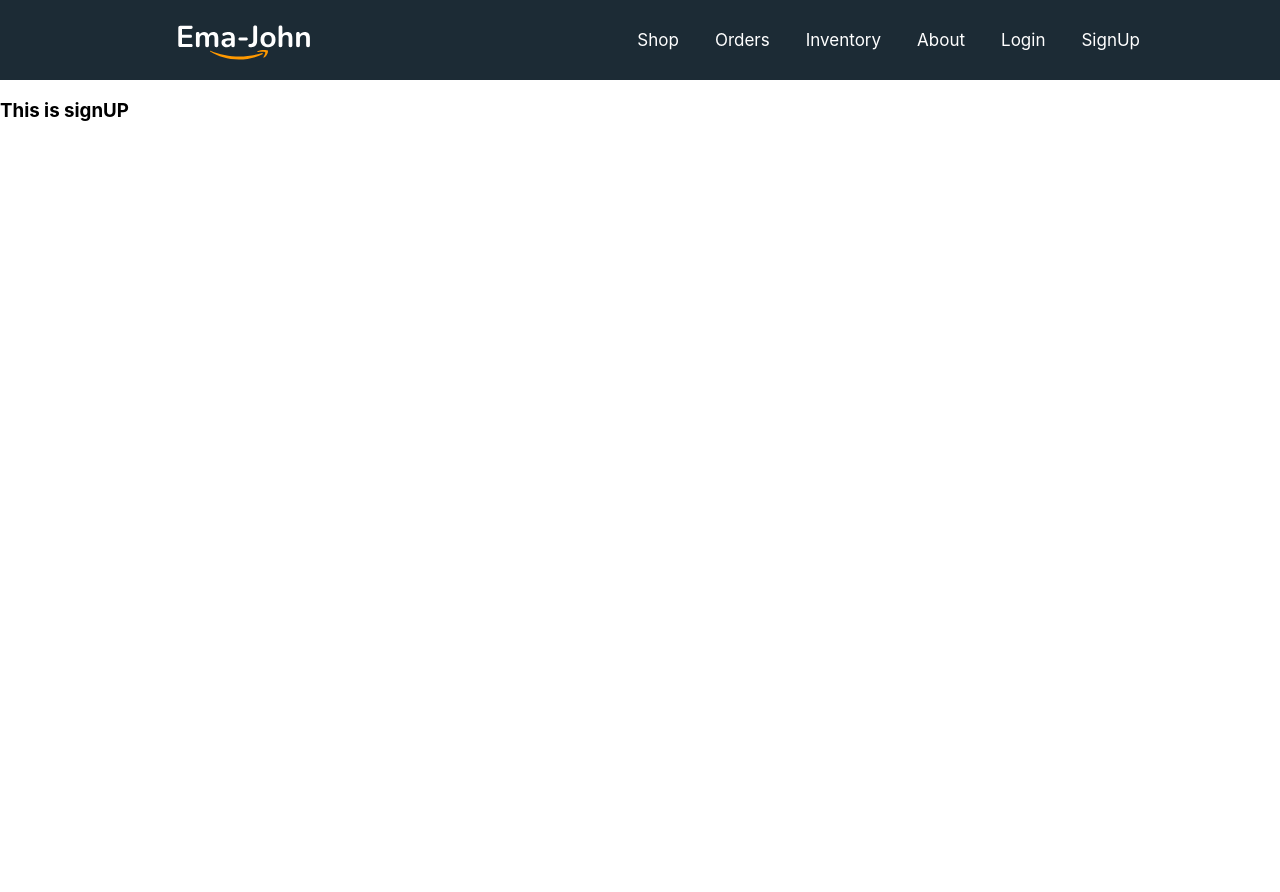
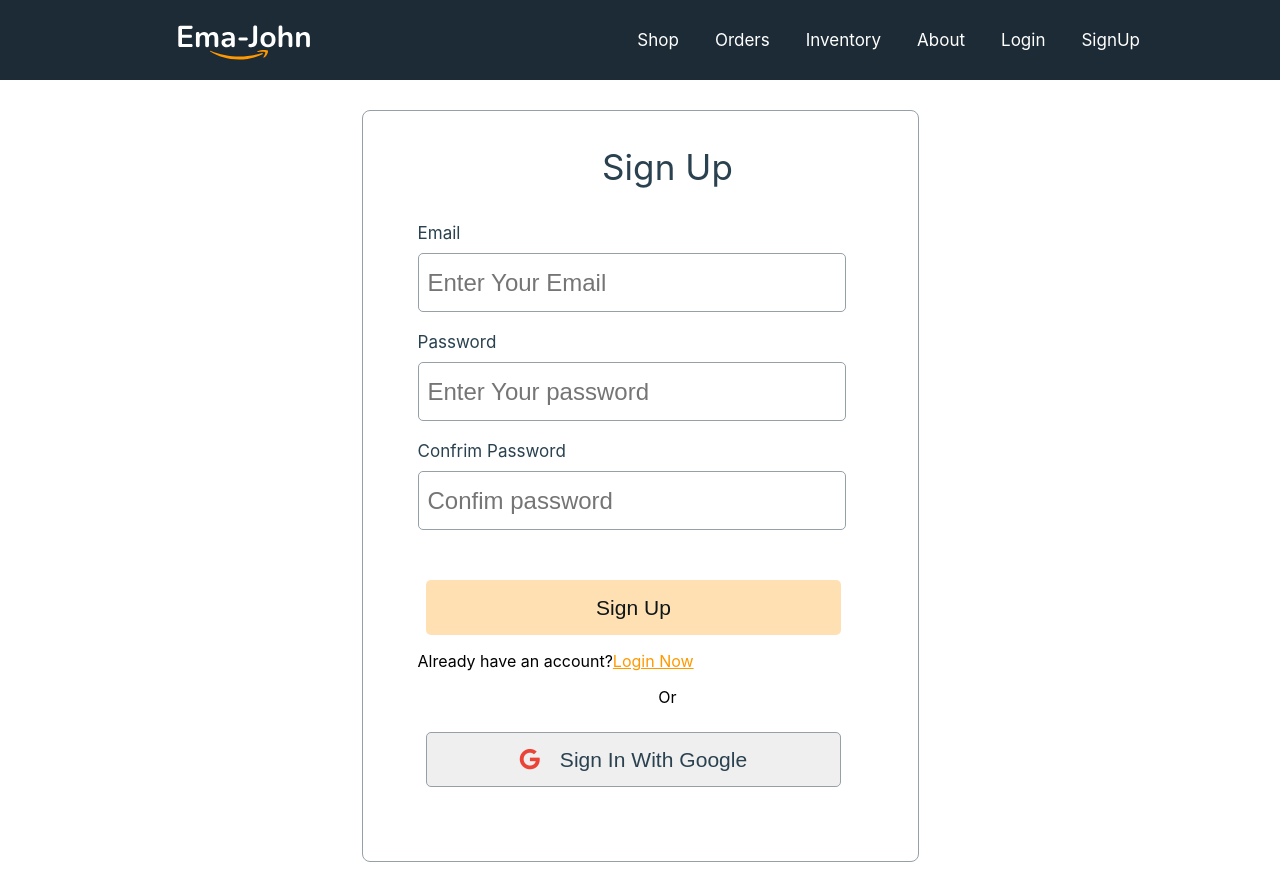
Before and after one commit to bd-dev-ismail/ema-jhon-shopping, a React (Create React App) app: page /signup in a window 1280 px wide. Before the commit the page ends 800 px from the top, so only its background shows below. Built offline with nearby package versions, Linux system fonts and the light colour scheme.

Commit message:
create authcontext

```diff
--- a/src/components/Header/Header.js
+++ b/src/components/Header/Header.js
@@ -1,8 +1,11 @@
 
+import { useContext } from 'react';
 import { Link } from 'react-router-dom';
+import { AuthContext } from '../../context/UserContext';
 import logo from '../../images/Logo.svg';
 import './Header.css';
 const Header = () => {
+    const {user} = useContext(AuthContext)
     return (
         <nav className='header-nav'>
             <Link to="/">
--- a/src/components/Login/Login.css
+++ b/src/components/Login/Login.css
@@ -1,10 +1,10 @@
 .form-container {
     width: 500px;
-    height: 600px;
+    height: 650px;
     margin: 30px auto;
     border: 1px solid #95A0A7;
     border-radius: 8px;
-    padding-left: 41.5px;
+    padding-left: 55px;
 }
 .form-title{
     font-weight: 400;
@@ -39,7 +39,7 @@
 .btn-login{
     width: 415px;
     height: 55px;
-    margin-top: 45px;
+    margin-top: 25px;
     background: rgba(255, 153, 0, 0.3);
     border-radius: 5px;
     font-weight: 400;
@@ -55,3 +55,18 @@
     cursor: pointer;
     background: rgba(255, 153, 0, 0.6);
 }
+.btn-google{
+    width: 415px;
+        height: 55px;
+        margin-top: 25px;
+        border-radius: 5px;
+        font-weight: 400;
+        font-size: 21px;
+        line-height: 25px;
+        letter-spacing: 0.0015em;
+        color: #2A414F;
+        margin-left: 8.5px;
+        border: 1px solid #95A0A7;
+        border-radius: 5px;
+        cursor: pointer;
+}
--- a/src/components/Login/Login.js
+++ b/src/components/Login/Login.js
@@ -34,6 +34,14 @@ const Login = () => {
             Create new Account
           </Link>
         </p>
+        <div style={{textAlign: 'center'}}>Or</div>
+        <button className="btn-google">
+          <i
+            className="fa-brands fa-google"
+            style={{ color: "rgba(235, 67, 53, 1)", marginRight: '20px', fontSize: '21px'}}
+          ></i>
+          Sign In With Google
+        </button>
       </div>
     );
 };
--- a/src/components/SignUp/SignUp.css
+++ b/src/components/SignUp/SignUp.css
@@ -0,0 +1,4 @@
+.text-error{
+    margin-bottom: 0;
+    color: rgb(206, 84, 84);
+}
--- a/src/components/SignUp/SignUp.js
+++ b/src/components/SignUp/SignUp.js
@@ -1,10 +1,78 @@
-import React from 'react';
+import React, { useState } from 'react';
+import { Link } from 'react-router-dom';
 import './SignUp.css';
 const SignUp = () => {
+  const [error, setError] = useState(null);
+  const handalSubmit = (e)=>{
+    e.preventDefault()
+    const form = e.target;
+    const email = form.email.value;
+    const password = form.password.value;
+    const confrim = form.confrim.value;
+    console.log(email, password, confrim);
+    if(password.length < 6){
+      return setError('Password should be 6 characters or long.');
+    }
+    if(password !== confrim){
+      return setError('Your password did not Match');
+    }
+  }
     return (
-        <div>
-            <h3>This is signUP</h3>
-        </div>
+      <div className="form-container" style={{height: '750px'}}>
+        <h3 className="form-title">Sign Up</h3>
+        <form onSubmit={handalSubmit}>
+          <div className="form-control">
+            <label htmlFor="email">Email</label>
+            <input
+              type="email"
+              name="email"
+              id="email"
+              placeholder="Enter Your Email"
+              required
+            />
+          </div>
+          <div className="form-control">
+            <label htmlFor="password">Password</label>
+            <input
+              type="password"
+              name="password"
+              id="password"
+              placeholder="Enter Your password"
+              required
+            />
+          </div>
+          <div className="form-control">
+            <label htmlFor="confrim">Confrim Password</label>
+            <input
+              type="password"
+              name="confrim"
+              id="confrim"
+              placeholder="Confim password"
+              required
+            />
+          </div>
+          <div><h6 className='text-error'>{error}</h6></div>
+          <input type="submit" value="Sign Up" className="btn-login" />
+        </form>
+        <p>
+          Already have an account?
+          <Link to="/login" style={{ color: "rgba(255, 153, 0, 1)" }}>
+            Login Now
+          </Link>
+        </p>
+        <div style={{ textAlign: "center" }}>Or</div>
+        <button className="btn-google">
+          <i
+            className="fa-brands fa-google"
+            style={{
+              color: "rgba(235, 67, 53, 1)",
+              marginRight: "20px",
+              fontSize: "21px",
+            }}
+          ></i>
+          Sign In With Google
+        </button>
+      </div>
     );
 };
 
--- /dev/null
+++ b/src/context/UserContext.js
@@ -0,0 +1,19 @@
+import React, { createContext, useState } from 'react';
+import {getAuth} from 'firebase/auth'
+import app from '../firebase/firebase.config';
+//create context & export
+export const AuthContext = createContext();
+//create auth
+const auth = getAuth(app);
+const UserContext = ({children}) => {
+    const [user, setUser] = useState(null);
+
+
+
+    const authInfo = { user };
+    return (
+      <AuthContext.Provider value={authInfo}>{children}</AuthContext.Provider>
+    );
+};
+
+export default UserContext;
--- a/src/index.js
+++ b/src/index.js
@@ -3,11 +3,14 @@ import ReactDOM from 'react-dom/client';
 import './index.css';
 import App from './App';
 import reportWebVitals from './reportWebVitals';
+import UserContext from './context/UserContext';
 
 const root = ReactDOM.createRoot(document.getElementById('root'));
 root.render(
   <React.StrictMode>
-    <App />
+    <UserContext>
+      <App />
+    </UserContext>
   </React.StrictMode>
 );
 
```
